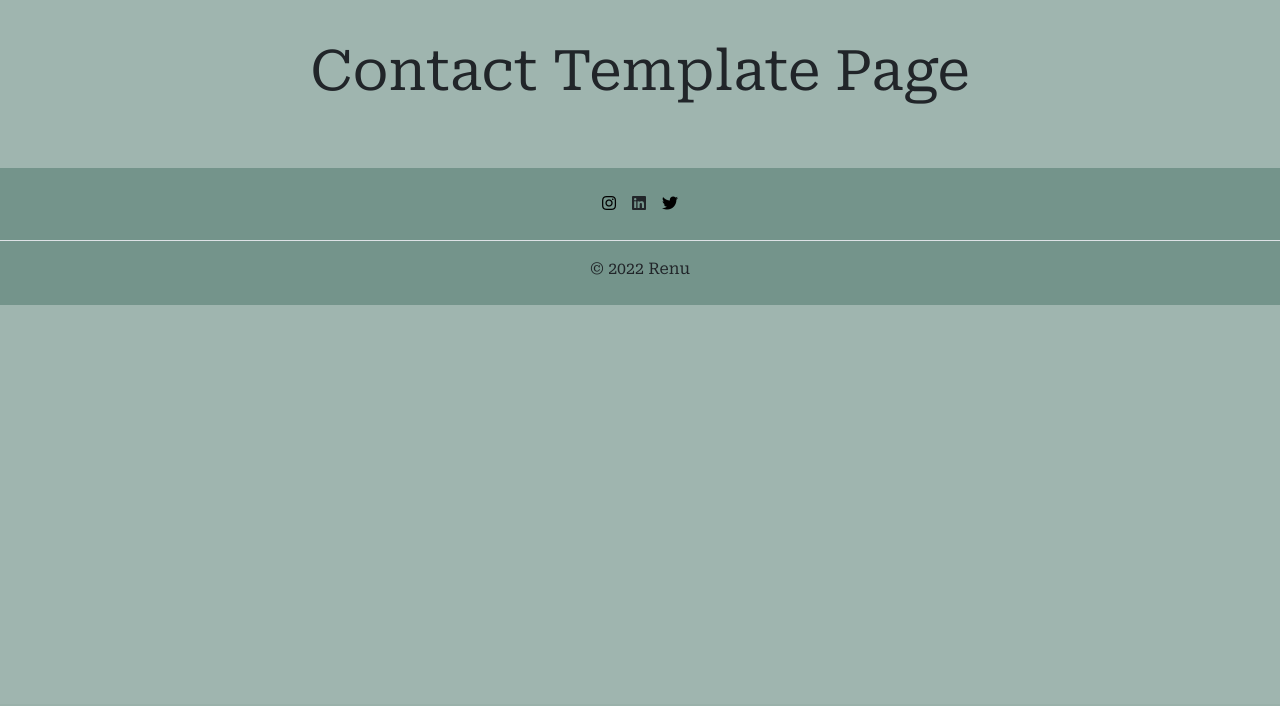
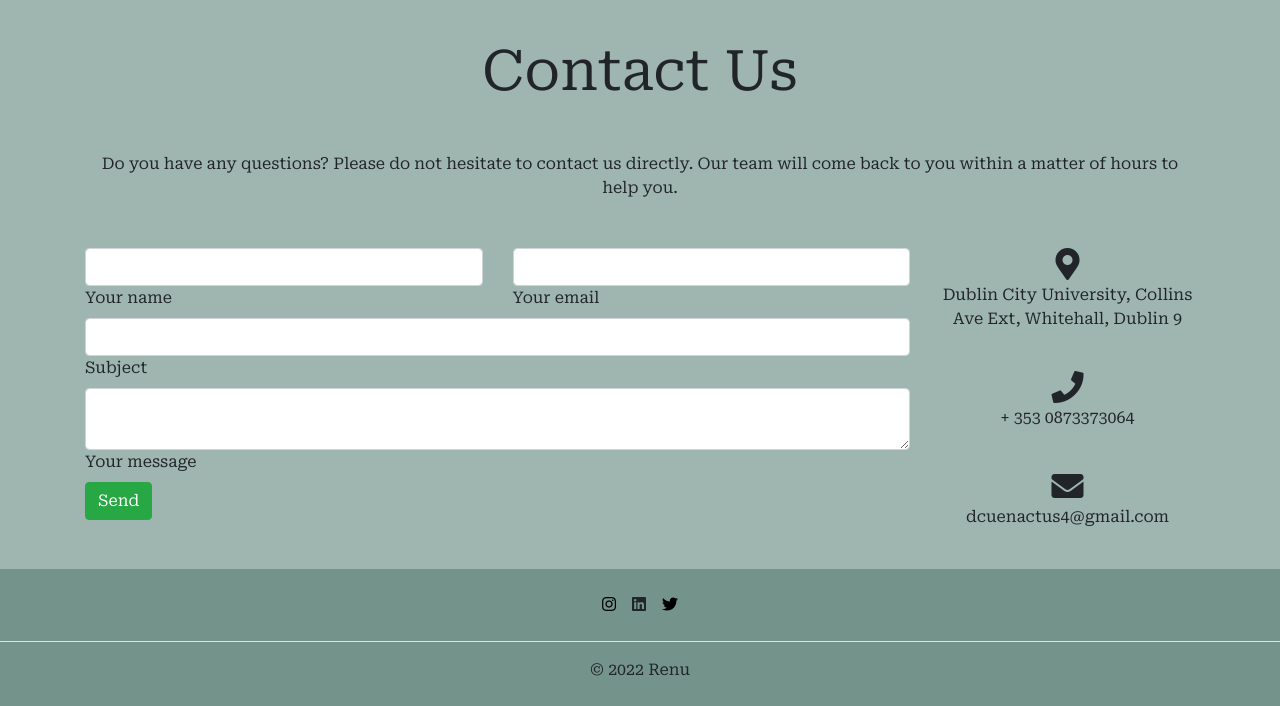
Before and after one commit to ngowran/Renu-Website, a Django app: page /contact in a window 1280 px wide. Shown: the part 96-802 px from the top of the page. Before the commit the page ends 401 px from the top, so only its background shows below. Run offline with Django 3.2, Linux system fonts and the light colour scheme.

Commit message:
Added contact form.

```diff
--- a/mysite/templates/accounts/register.html
+++ b/mysite/templates/accounts/register.html
@@ -37,7 +37,7 @@
 	<input type="name" id="Username" name="name" placeholder="Your Name"><br><br>
 	<!-- Email: -->
 	<label for="Email" >Email</label>
-	<input type="email" id="Email" name="email" placeholder="Your Email Id"><br><br>
+	<input type="email" id="Email" name="email" placeholder="Your Email"><br><br>
 	<!-- Password: -->
 	<label for="Password">Password</label>
 	<input type="password" id="Password" name="pass" placeholder="Password"><br><br>
--- a/mysite/templates/contact.html
+++ b/mysite/templates/contact.html
@@ -3,7 +3,98 @@
 {% block title %}Renu Contact{% endblock %}
 
 {% block content %}
-<h1 class="main_title">
-Contact Template Page
-</h1>
+<h1 class="main_title">Contact Us</h1>
+<!--Section: Contact v.2-->
+<section class=" mb-4 container">
+    <!--Section description-->
+    <p class="text-center w-responsive mx-auto mb-5">Do you have any questions? Please do not hesitate to contact us directly. Our team will come back to you within
+        a matter of hours to help you.</p>
+
+    <div class="row">
+
+        <!--Grid column-->
+        <div class="col-md-9 mb-md-0 mb-5">
+            <form id="contact-form" name="contact-form" action="/postcontact/" method="post">
+              {% csrf_token %}
+                <!--Grid row-->
+                <div class="row">
+                    <!--Grid column-->
+                    <div class="col-md-6">
+                        <div class="md-form mb-0">
+                            <input type="text" id="name" name="name" class="form-control">
+                            <label for="name" class="">Your name</label>
+                        </div>
+                    </div>
+                    <!--Grid column-->
+
+                    <!--Grid column-->
+                    <div class="col-md-6">
+                        <div class="md-form mb-0">
+                            <input type="text" id="email" name="email" class="form-control">
+                            <label for="email" class="">Your email</label>
+                        </div>
+                    </div>
+                    <!--Grid column-->
+
+                </div>
+                <!--Grid row-->
+
+                <!--Grid row-->
+                <div class="row">
+                    <div class="col-md-12">
+                        <div class="md-form mb-0">
+                            <input type="text" id="subject" name="subject" class="form-control">
+                            <label for="subject" class="">Subject</label>
+                        </div>
+                    </div>
+                </div>
+                <!--Grid row-->
+
+                <!--Grid row-->
+                <div class="row">
+
+                    <!--Grid column-->
+                    <div class="col-md-12">
+
+                        <div class="md-form">
+                            <textarea type="text" id="message" name="message" rows="2" class="form-control md-textarea"></textarea>
+                            <label for="message">Your message</label>
+                        </div>
+
+                    </div>
+                </div>
+                <!--Grid row-->
+
+            <div class="text-center text-md-left">
+                <button class="btn btn-success" onclick="location.href='{% url 'contact' %}">Send</button>
+            </div>
+            </form>
+
+
+            <div class="status"></div>
+        </div>
+        <!--Grid column-->
+
+        <!--Grid column-->
+        <div class="col-md-3 text-center">
+            <ul class="list-unstyled mb-0">
+                <li><i class="fas fa-map-marker-alt fa-2x"></i>
+                    <p>Dublin City University, Collins Ave Ext, Whitehall, Dublin 9</p>
+                </li>
+
+                <li><i class="fas fa-phone mt-4 fa-2x"></i>
+                    <p>+ 353 0873373064</p>
+                </li>
+
+                <li><i class="fas fa-envelope mt-4 fa-2x"></i>
+                    <p>dcuenactus4@gmail.com</p>
+                </li>
+            </ul>
+        </div>
+        <!--Grid column-->
+
+    </div>
+
+</section>
+<!--Section: Contact v.2-->
 {% endblock %}
--- a/mysite/urls.py
+++ b/mysite/urls.py
@@ -27,6 +27,7 @@ urlpatterns = [
     path("about", views.about, name="about"),
     path("contact", views.contact, name="contact"),
     path("accounts/profile", views.profile, name="profile"),
+
     # Django login authentication
     path("accounts/login", views.login, name="login"),
     path("postlogin/", views.postlogin),
@@ -35,4 +36,5 @@ urlpatterns = [
     path("postregister/", views.postregister),
     path('accounts/reset', views.reset, name="reset"),
     path('postreset/', views.postreset),
+    path('postcontact/', views.postcontact),
 ]
--- a/mysite/views.py
+++ b/mysite/views.py
@@ -52,6 +52,7 @@ def postreset(request):
 def profile(request):
   if request.session['uid']:
     sensor_data = database.child('Renu').child('Key1').get().val()
+
     return render(request, "accounts/profile.html", {"data":sensor_data})
   else:
     message = "Sorry, you're not signed in"
@@ -106,3 +107,23 @@ def postregister(request):
 
 #class ProfileView(LoginRequiredMixin, TemplateView):
  #   template_name = "accounts/profile.html"
+
+
+def postcontact(request):
+    name = request.POST.get('name')
+    email = request.POST.get('email')
+    subject = request.POST.get('subject')
+    message = request.POST.get('message')
+    try:
+      contact_data = {
+        "name": name,
+        "email": email,
+        "subject": subject,
+        "message": message
+      }
+      contact = database.child("contact").push(contact_data)
+    except:
+      message = "Failed to send. Please try again."
+      return render(request, "contact.html", {'message':message})
+    message = "Thank you for contacting Renu."
+    return render(request, 'index.html', {"message":message})
```
Also changed, not shown: mysite/templates/about.html (+9 -2 lines), mysite/templates/index.html (+16 -9 lines), db.sqlite3.
